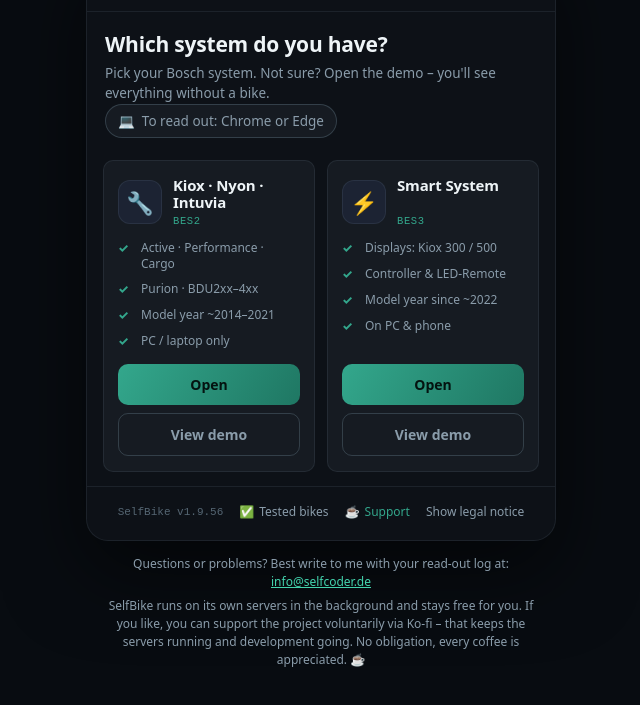
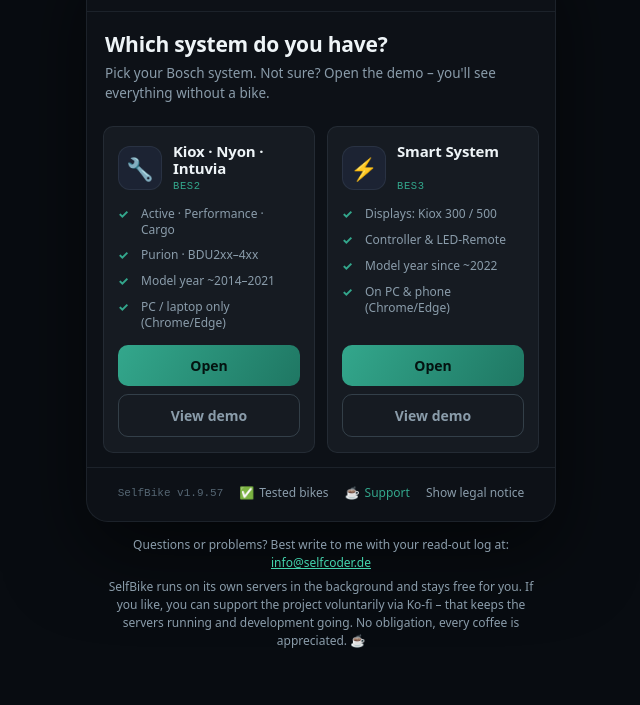
Before and after one commit to s3lfcod3r/SelfBike, a plain HTML site: page index.html in a window 1280 px wide. Shown: the part 77-782 px from the top of the page, without its empty margins (319-959 px from the left). Drawn offline with Linux system fonts and the light colour scheme.

Commit message:
change: Browser-Hinweis in die Karten-Geraetezeile statt Banner (1.9.57)
Statt eines eigenen Banners unter dem Intro steht der Browser jetzt bei
beiden Karten an der Geraete-Zeile: "Nur am PC/Laptop (Chrome/Edge)"
bzw. "Am PC & am Handy (Chrome/Edge)". Dezenter, aufgeraeumter.

```diff
--- a/chooser.js
+++ b/chooser.js
@@ -23,14 +23,6 @@ const S = {
   fi:{title:'Mikä järjestelmä sinulla on?',intro:'Valitse Bosch-järjestelmäsi. Etkö ole varma? Avaa demo – näet kaiken ilman pyörää.',open:'Avaa',demo:'Katso demo',support:'Tue',disp:'Näytöt',year:'Vuosimalli',since:'alk.',pcOnly:'Vain tietokoneella / läppärillä',pcPhone:'Tietokoneella ja puhelimella',preSmart:'ennen Smart Systemiä',compat:'Testatut pyörät'}
 };
 
-// Browser-Hinweis für Neulinge (Chrome/Edge). Browsernamen bleiben neutral.
-const BROWSER = {
-  de:'Zum Auslesen: Chrome oder Edge', en:'To read out: Chrome or Edge', fr:'Pour lire : Chrome ou Edge',
-  it:'Per leggere: Chrome o Edge', es:'Para leer: Chrome o Edge', pt:'Para ler: Chrome ou Edge',
-  nl:'Uitlezen: Chrome of Edge', pl:'Do odczytu: Chrome lub Edge', cs:'Ke čtení: Chrome nebo Edge',
-  da:'Til aflæsning: Chrome eller Edge', sv:'För avläsning: Chrome eller Edge', fi:'Lukemiseen: Chrome tai Edge'
-};
-
 function fillLangs(cur){
   $('lang').innerHTML = Object.entries(LANGS).map(([c,n]) => '<option value="'+c+'">'+n+'</option>').join('');
   $('lang').value = cur;
@@ -43,17 +35,16 @@ function applyCards(code){
   $('t-bes2f1').textContent = 'Active · Performance · Cargo';
   $('t-bes2f2').textContent = 'Purion · BDU2xx–4xx';
   $('t-bes2f3').textContent = s.year + ' ~2014–2021';
-  $('t-bes2f4').textContent = s.pcOnly;
+  $('t-bes2f4').textContent = s.pcOnly + ' (Chrome/Edge)';
   $('t-ssk').textContent = 'BES3';
   $('t-ssf1').textContent = s.disp + ': Kiox 300 / 500';
   $('t-ssf2').textContent = 'Controller & LED-Remote';
   $('t-ssf3').textContent = s.year + ' ' + s.since + ' ~2022';
-  $('t-ssf4').textContent = s.pcPhone;
+  $('t-ssf4').textContent = s.pcPhone + ' (Chrome/Edge)';
   $('t-open1').textContent = s.open; $('t-demo1').textContent = s.demo;
   $('t-open2').textContent = s.open; $('t-demo2').textContent = s.demo;
   $('t-support').textContent = s.support;
   { const cc = $('t-compat'); if (cc) cc.textContent = s.compat; }
-  { const bc = $('t-browser'); if (bc) bc.textContent = BROWSER[code] || BROWSER.en; }
 }
 
 // Rechtshinweis-Fenster
--- a/index.html
+++ b/index.html
@@ -38,8 +38,6 @@ body::before{content:"";position:fixed;inset:0;z-index:-1;background:var(--self-
 .intro{padding:18px 18px 8px}
 .intro h1{font-size:21px;margin:0 0 5px;letter-spacing:-.01em}
 .intro p{color:var(--self-text-2);font-size:13.5px;line-height:1.5;margin:0}
-.browser-hint{margin:11px 0 2px;font-size:12.5px;color:var(--self-text);display:inline-flex;align-items:center;gap:7px;
-  background:var(--self-bg-2);border:1px solid var(--self-line-strong);border-radius:999px;padding:6px 12px;line-height:1.3}
 
 /* Auswahl – symmetrisch */
 .grid{display:grid;grid-template-columns:1fr 1fr;gap:12px;padding:14px 16px 6px;align-items:stretch}
@@ -108,7 +106,6 @@ body::before{content:"";position:fixed;inset:0;z-index:-1;background:var(--self-
   <div class="intro">
     <h1 id="t-title"></h1>
     <p id="t-intro"></p>
-    <p class="browser-hint">💻 <span id="t-browser"></span></p>
   </div>
 
   <div class="grid">
--- a/lib/version.js
+++ b/lib/version.js
@@ -1,3 +1,3 @@
 // Aktuelle Version – bei jeder neuen Version hier, im README-Badge und im CHANGELOG anpassen
-export const VERSION = '1.9.56';
+export const VERSION = '1.9.57';
 export const CHANGELOG_URL = 'https://github.com/s3lfcod3r/SelfBike/blob/main/CHANGELOG.md';
```
Also changed, not shown: 2 other files.
